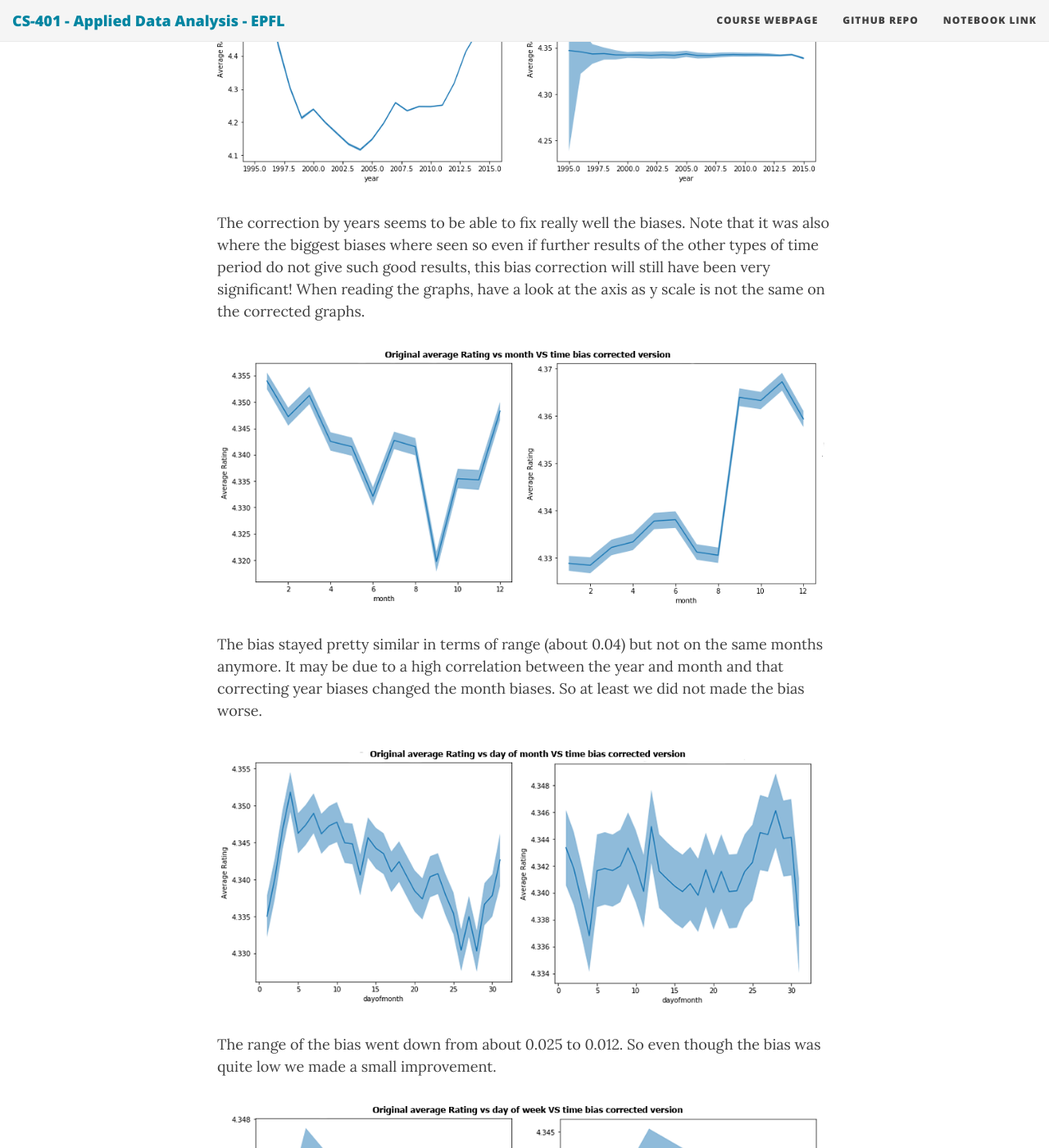
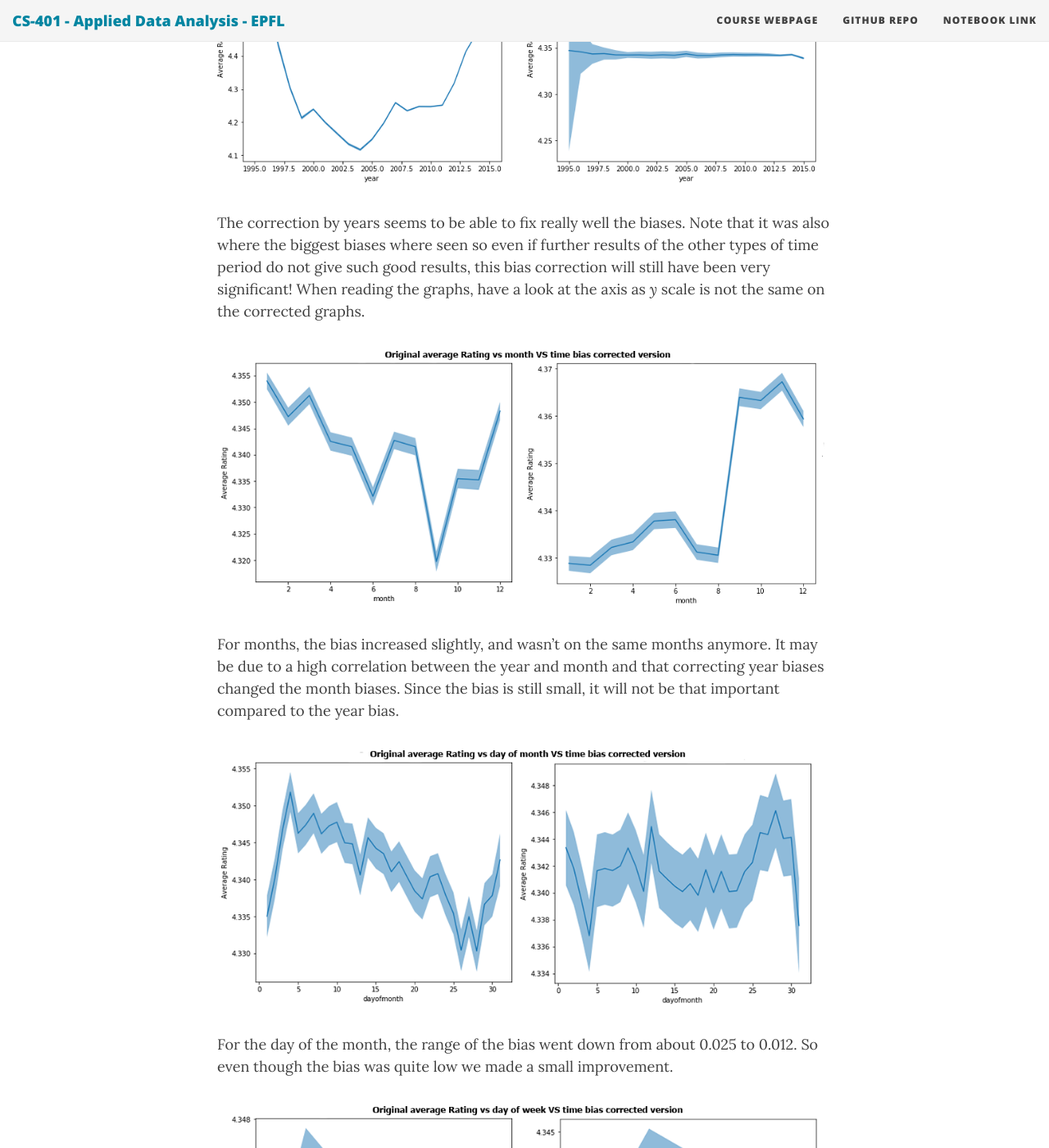
Before and after one commit to ada-lyn/ada-lyn.github.io, a Jekyll site: the page built from index.md, in a window 1280 px wide and 1400 px high, scrolled down 30637 px. Shown: the whole window at 82% size. Built offline with Jekyll 4.4.1, drawn with Linux system fonts in a browser that asks for light colours; nearby versions of some CDN libraries; formulas are drawn with MathJax 3; some of the changed text lies outside the part shown.

Commit message:
Update index.md

```diff
--- a/index.md
+++ b/index.md
@@ -348,6 +348,7 @@
 # 3. Bias Correction
 
 ### Decisions
+
 As a conclusion from the above results, we will correct for the bias of specific users and for the bias of time. We saw that herding behaviour is an important effect, however it is difficult to quantify and calculate the unbiased rating.
 
 ### Correction by Date
@@ -358,30 +359,31 @@
   <img src="/img/time_correction/N1.png" width="99%" />
 </p>
 
-The correction by years seems to be able to fix really well the biases. Note that it was also where the biggest biases where seen so even if further results of the other types of time period do not give such good results, this bias correction will still have been very significant! When reading the graphs, have a look at the axis as y scale is not the same on the corrected graphs.
+The correction by years seems to be able to fix really well the biases. Note that it was also where the biggest biases where seen so even if further results of the other types of time period do not give such good results, this bias correction will still have been very significant! When reading the graphs, have a look at the axis as *y* scale is not the same on the corrected graphs.
 
 <p float="left">
   <img src="/img/time_correction/N2.png" width="99%" />
 </p>
 
-The bias stayed pretty similar in terms of range (about 0.04) but not on the same months anymore. It may be due to a high correlation between the year and month and that correcting year biases changed the month biases. So at least we did not made the bias worse.
+For months, the bias increased slightly, and wasn't on the same months anymore. It may be due to a high correlation between the year and month and that correcting year biases changed the month biases. Since the bias is still small, it will not be that important compared to the year bias.
 
 <p float="left">
   <img src="/img/time_correction/N3.png" width="99%" />
 </p>
 
-The range of the bias went down from about 0.025 to 0.012. So even though the bias was quite low we made a small improvement.
+For the day of the month, the range of the bias went down from about 0.025 to 0.012. So even though the bias was quite low we made a small improvement.
 
 <p float="left">
   <img src="/img/time_correction/N4.png" width="99%" />
 </p>
 
-Almost no change in the range of the bias, maybe a tiny bit smaller. But the bias was really small here.
+Finally, for the day of the week, we have almost no change in the range of the bias, maybe a tiny bit smaller. But the bias was already really small initially.
 
 Overall, the time correction seems to have worked well, correcting the biggest biases in the years analysis and doing little or no change on the other time scales where the bias was way smaller anyways. Hence we can say it is quite conclusive.
 
 ### Correction by User History
 
+Now that we corrected the time bias, it is time to find a way to correct potential user bias. The method we used previously was logical and was made with a goal in mind: not having any more bias after the correction. However, it is not as simple to correct the bias correction, as we will not have a way to check if the final result in correct. We nevertheless think that our idea makes sense, and should be quite correct, although maybe a bit simple.
 
 We will correct the users bias using the following formula:<br>
 
@@ -393,7 +395,7 @@
 
 if the review is not verified, we change alpha to be
 
-\\[ \alpha = \alpha + (1 - \alpha) * 0.5) \\ \\  (3)\\]
+\\[ \alpha = \alpha + (1 - \alpha) * 0.5 \\ \\  (3)\\]
 
 *x* is the average rating for the user that wrote the review and *avg* is the median of all the users' average rating
 
```
